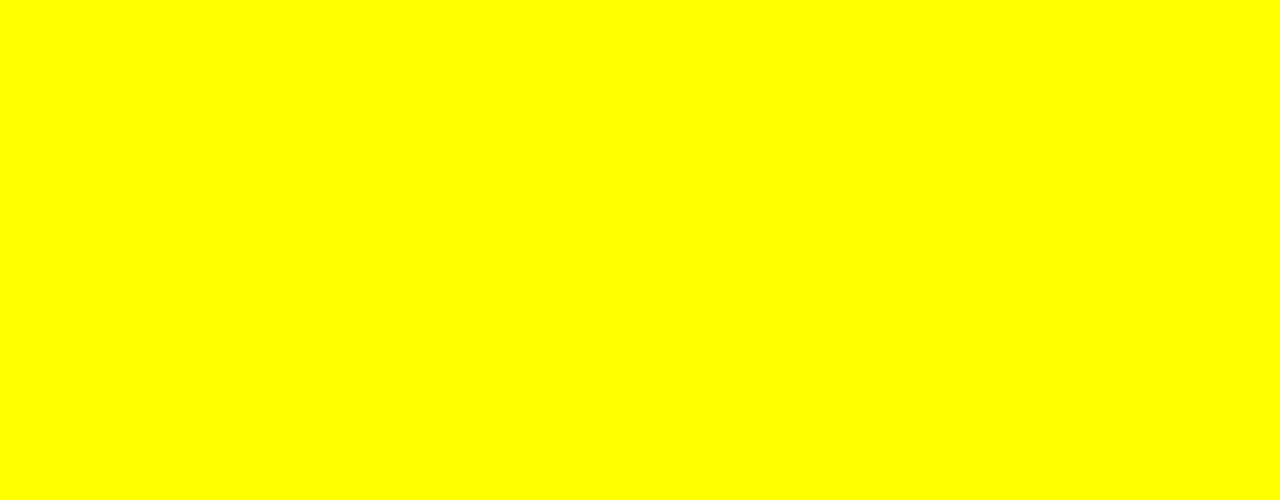
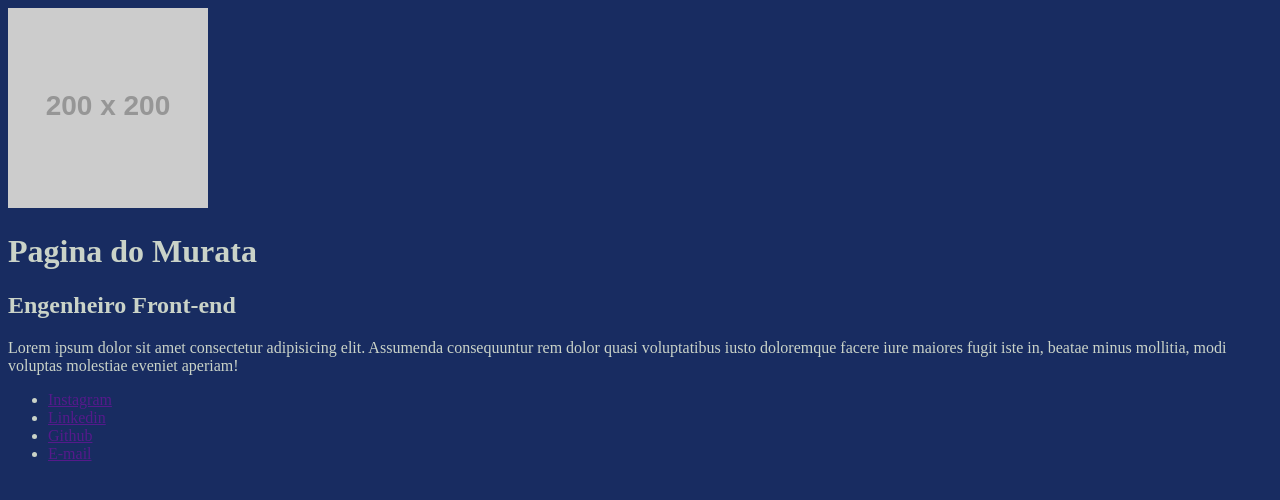
Before and after one commit to GuilhermeMurata/Less_Module, a website: page index.html in a window 1280 px wide. Drawn offline with Linux system fonts and the light colour scheme; placeholder pictures from the web are drawn by us.

Commit message:
Add: Variaveis colors

```diff
--- a/index.html
+++ b/index.html
@@ -7,6 +7,19 @@
     <link rel="stylesheet" href="./build/styles/main.css">
 </head>
 <body>
-
+    <header>
+        <img src="https://via.placeholder.com/200x200" />
+        <h1>Pagina do Murata</h1>
+        <h2>Engenheiro Front-end</h2>
+        <p>Lorem ipsum dolor sit amet consectetur adipisicing elit. Assumenda consequuntur rem dolor quasi voluptatibus iusto doloremque facere iure maiores fugit iste in, beatae minus mollitia, modi voluptas molestiae eveniet aperiam!</p>
+        <nav>
+            <ul>
+                <li><a href="">Instagram</a></li>
+                <li><a href="">Linkedin</a></li>
+                <li><a href="">Github</a></li>
+                <li><a href="">E-mail</a></li>
+            </ul>
+        </nav>
+    </header>
 </body>
 </html>
--- a/src/styles/main.less
+++ b/src/styles/main.less
@@ -1,3 +1,6 @@
+@import "variaveis.less";
+
 body {
-    background-color: yellow;
+    background-color: @corDeFundo;
+    color: @corTexto;
 }
--- /dev/null
+++ b/src/styles/variaveis.less
@@ -0,0 +1,3 @@
+@corDeFundo: #182C61;
+@corBotao: #3B3B98;
+@corTexto: #CAD3C8;
```
Also changed, not shown: build/styles/main.css.
